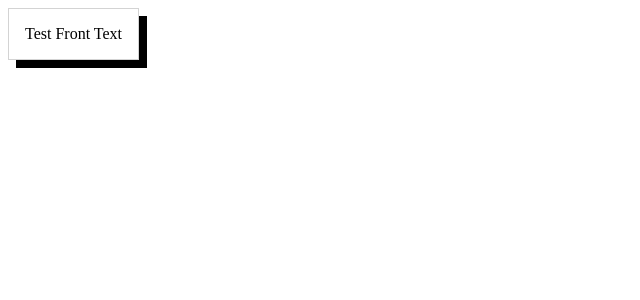
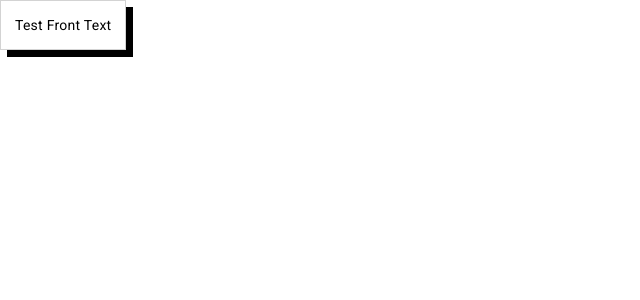
Before and after one commit to JDubs-55/CEN3031_Group111_Project, an Angular app in the folder FrontEnd/Squizzy/: page / in a window 1280 px wide. Shown: the top 300 px of the page, without its empty margins (0-640 px from the left). Built offline with nearby package versions, Linux system fonts and the light colour scheme.

Commit message:
Added Angular Material

```diff
--- a/FrontEnd/Squizzy/angular.json
+++ b/FrontEnd/Squizzy/angular.json
@@ -25,6 +25,7 @@
               "src/assets"
             ],
             "styles": [
+              "@angular/material/prebuilt-themes/indigo-pink.css",
               "src/styles.css"
             ],
             "scripts": []
@@ -87,6 +88,7 @@
               "src/assets"
             ],
             "styles": [
+              "@angular/material/prebuilt-themes/indigo-pink.css",
               "src/styles.css"
             ],
             "scripts": []
--- a/FrontEnd/Squizzy/package.json
+++ b/FrontEnd/Squizzy/package.json
@@ -11,10 +11,12 @@
   "private": true,
   "dependencies": {
     "@angular/animations": "^15.1.0",
+    "@angular/cdk": "^15.1.2",
     "@angular/common": "^15.1.0",
     "@angular/compiler": "^15.1.0",
     "@angular/core": "^15.1.0",
     "@angular/forms": "^15.1.0",
+    "@angular/material": "^15.1.2",
     "@angular/platform-browser": "^15.1.0",
     "@angular/platform-browser-dynamic": "^15.1.0",
     "@angular/router": "^15.1.0",
--- a/FrontEnd/Squizzy/src/app/app.module.ts
+++ b/FrontEnd/Squizzy/src/app/app.module.ts
@@ -4,6 +4,7 @@
 import { AppRoutingModule } from './app-routing.module';
 import { AppComponent } from './app.component';
 import { FlashCardComponent } from './flash-card/flash-card.component';
+import { BrowserAnimationsModule } from '@angular/platform-browser/animations';
 
 @NgModule({
   declarations: [
@@ -12,7 +13,8 @@
   ],
   imports: [
     BrowserModule,
-    AppRoutingModule
+    AppRoutingModule,
+    BrowserAnimationsModule
   ],
   providers: [],
   bootstrap: [AppComponent]
--- a/FrontEnd/Squizzy/src/index.html
+++ b/FrontEnd/Squizzy/src/index.html
@@ -6,8 +6,11 @@
   <base href="/">
   <meta name="viewport" content="width=device-width, initial-scale=1">
   <link rel="icon" type="image/x-icon" href="favicon.ico">
+  <link rel="preconnect" href="https://fonts.gstatic.com">
+  <link href="https://fonts.googleapis.com/css2?family=Roboto:wght@300;400;500&display=swap" rel="stylesheet">
+  <link href="https://fonts.googleapis.com/icon?family=Material+Icons" rel="stylesheet">
 </head>
-<body>
+<body class="mat-typography">
   <app-root></app-root>
 </body>
 </html>
--- a/FrontEnd/Squizzy/src/styles.css
+++ b/FrontEnd/Squizzy/src/styles.css
@@ -1 +1,4 @@
 /* You can add global styles to this file, and also import other style files */
+
+html, body { height: 100%; }
+body { margin: 0; font-family: Roboto, "Helvetica Neue", sans-serif; }
```
Also changed, not shown: 1 other file (tests, documents, lock files or other folders).
